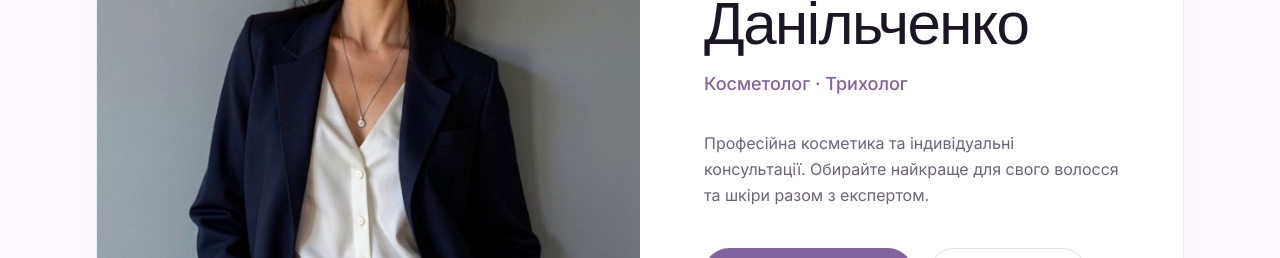
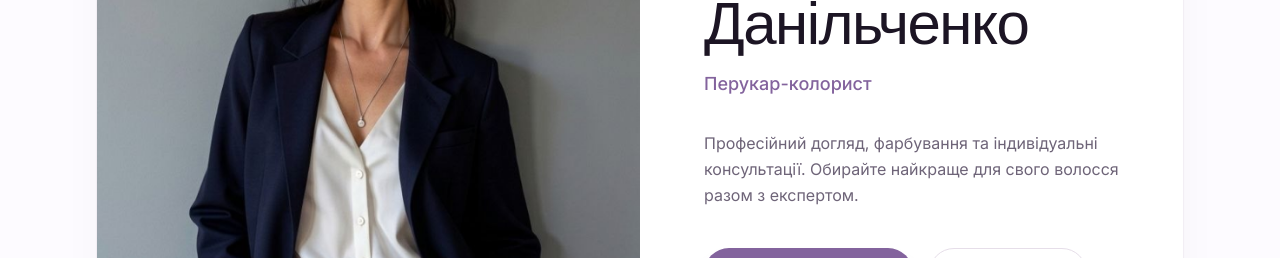
Before and after one commit to maibaov0-rgb/jul_site, a Next.js app in the folder frontend/: page / in a window 1280 px wide. Shown: the part 323-581 px from the top of the page. Built offline with nearby package versions, Linux system fonts and the light colour scheme; no server answers.

Commit message:
Change expert title to Hairdresser-colorist and update descriptions

```diff
--- a/frontend/components/home/ExpertBlock.tsx
+++ b/frontend/components/home/ExpertBlock.tsx
@@ -54,12 +54,13 @@ export function ExpertBlock() {
             Юлія Данільченко
           </h2>
           <p className="mt-0.5 text-[9px] sm:text-sm uppercase tracking-wider text-accent font-medium">
-            Косметолог · Трихолог
+            Перукар-колорист
           </p>
 
           <div className="mt-3 sm:mt-8 space-y-2 sm:space-y-3 text-[10px] sm:text-base leading-relaxed text-muted">
             <p>
-              Понад десять років допомагаю жінкам повертати здоров&apos;я волосся.
+              Понад десять років допомагаю жінкам досягати ідеального кольору та
+              здоров&apos;я волосся.
             </p>
             <p className="hidden md:block">
               Кожен засіб у цьому каталозі — особисто протестований, з
--- a/frontend/components/home/Hero.tsx
+++ b/frontend/components/home/Hero.tsx
@@ -49,11 +49,11 @@ export function Hero() {
           </h1>
 
           <p className="mt-1 md:mt-3 text-[10px] sm:text-base md:text-lg font-medium text-accent">
-            Косметолог · Трихолог
+            Перукар-колорист
           </p>
 
           <p className="mt-3 md:mt-8 text-[11px] sm:text-sm md:text-base leading-relaxed text-muted max-w-md">
-            Професійна косметика та індивідуальні консультації. Обирайте найкраще для свого волосся та шкіри разом з експертом.
+            Професійний догляд, фарбування та індивідуальні консультації. Обирайте найкраще для свого волосся разом з експертом.
           </p>
 
           <div className="mt-4 md:mt-10 flex flex-col xl:flex-row gap-2 sm:gap-4 w-full xl:w-auto">
```
